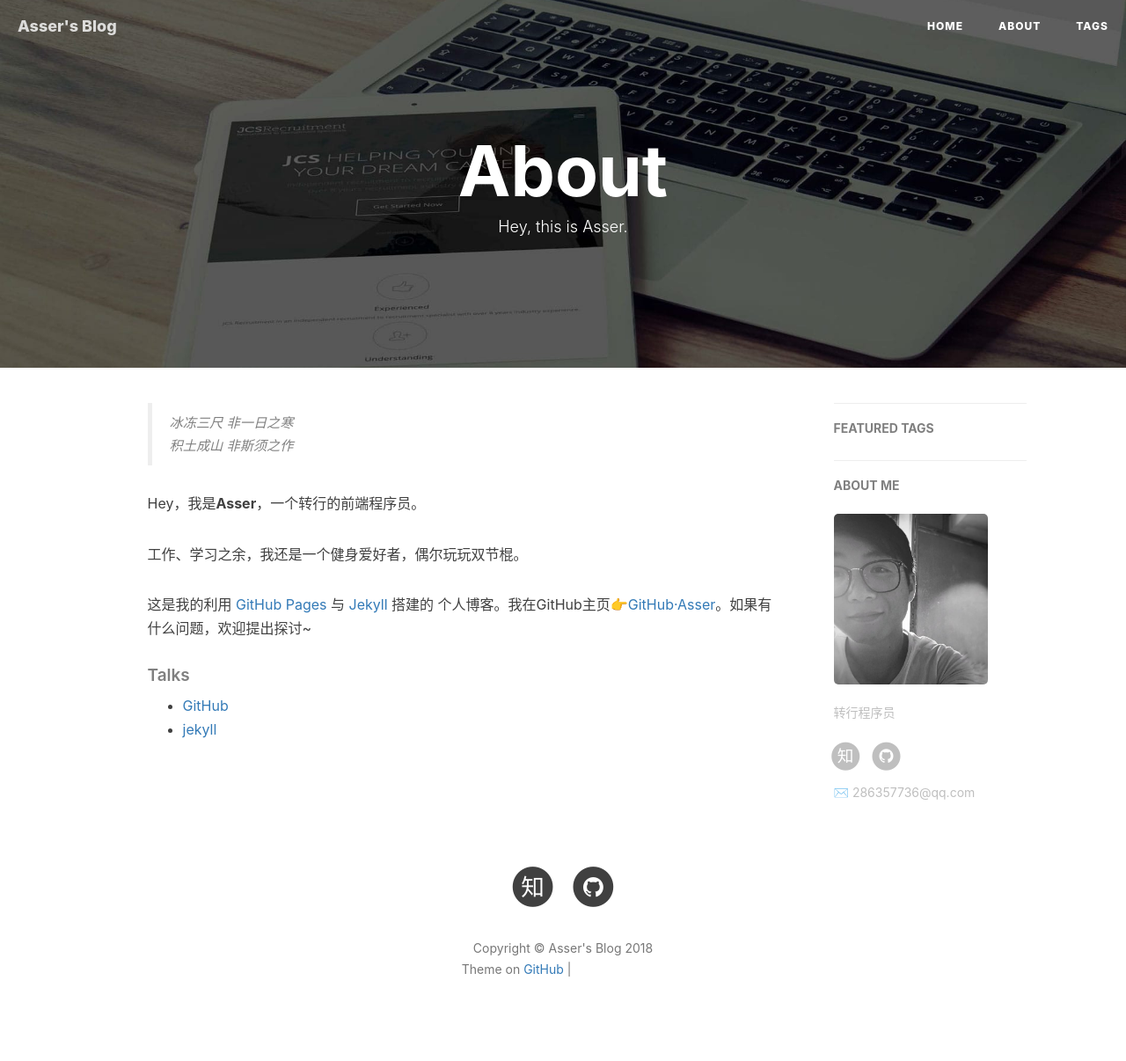
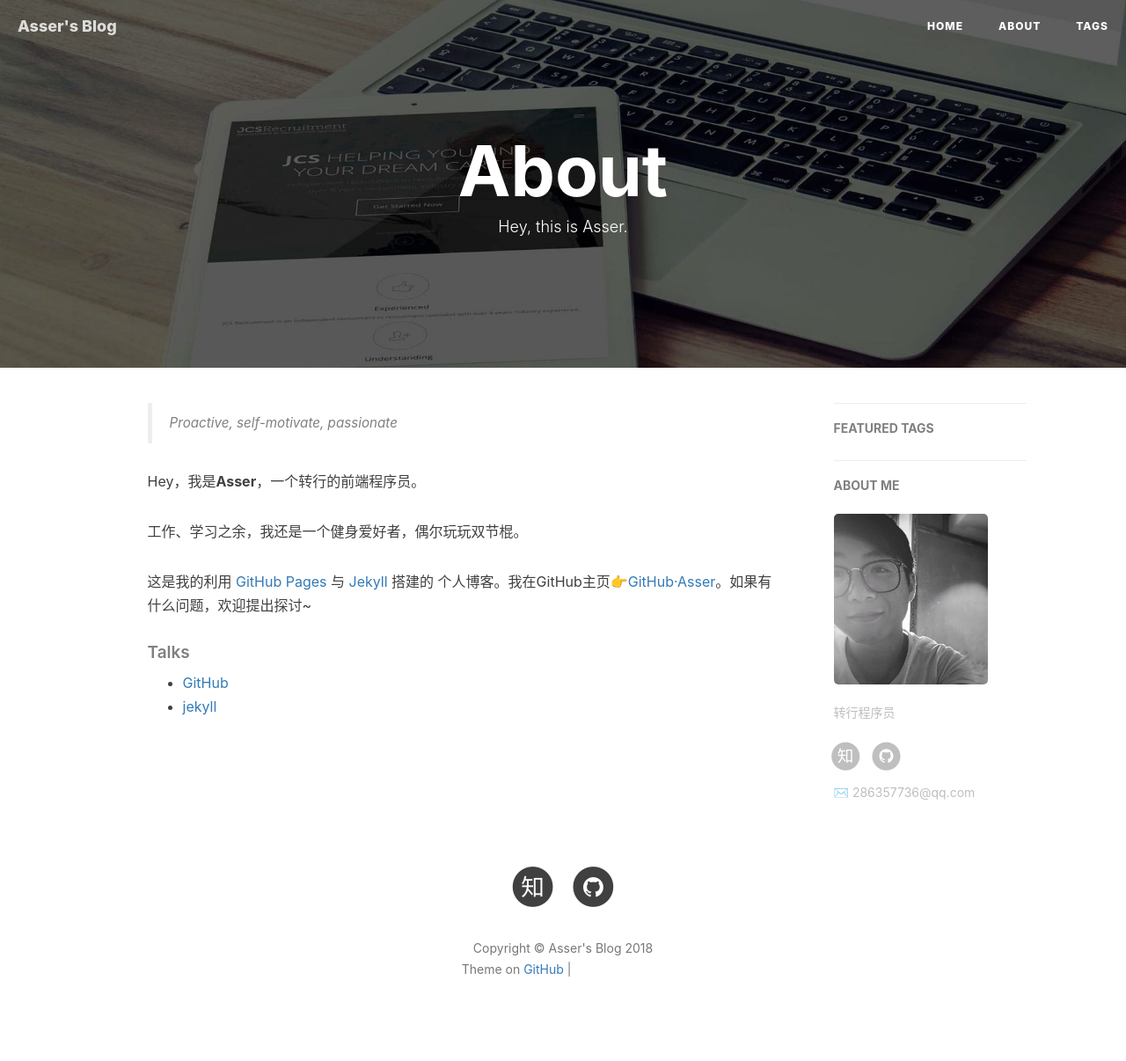
Before and after one commit to AsserHong/blog, a Jekyll site: the page built from about.html, in a window 1280 px wide. Shown: the whole page at 88% size. Built offline with Jekyll 4.4.1, drawn with Linux system fonts in a browser that asks for light colours; nearby versions of some CDN libraries; comment, search, counter and statistics services are not loaded; grey boxes are pictures that could not be loaded.

Commit message:
revise the statement

```diff
--- a/about.html
+++ b/about.html
@@ -15,8 +15,7 @@ header-img: "img/post-bg-rwd.jpg"
 <div class="zh post-container">
 
     <!--copied from markdown -->
-    <blockquote><p>冰冻三尺 非一日之寒<br>
-    积土成山 非斯须之作</p></blockquote>
+    <blockquote><p>Proactive, self-motivate, passionate</p></blockquote>
 
     <p>Hey，我是<strong>Asser</strong>，一个转行的前端程序员。</p>
 
```
